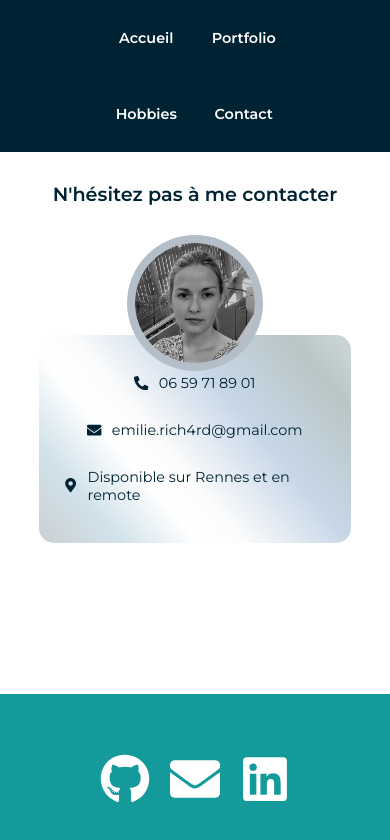
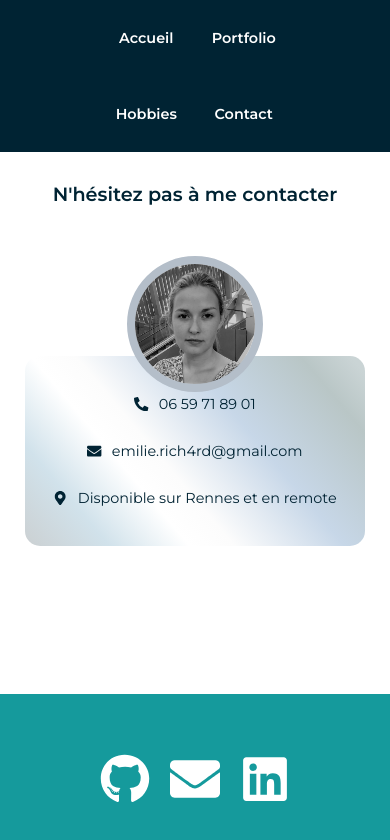
Before and after one commit to Emilie2393/emilierichard_cv, a React (Create React App) app: page /contact in a window 390 px wide. Shown: the top 840 px of the page. Built offline with nearby package versions, Linux system fonts and the light colour scheme.

Commit message:
Contact browser correction

```diff
--- a/src/styles/components/ContactCard.scss
+++ b/src/styles/components/ContactCard.scss
@@ -11,7 +11,7 @@
         padding: 40px;
         width: 410px;
         margin: auto;
-        margin-top: 10%;
+        margin-top: 180px;
         margin-bottom: 40px;
         position: relative;
         &__phone,
@@ -45,9 +45,10 @@
             font-size: 1.2em;
         }
         &__card{
-            width: 67%;
+            width: 290px;
             padding: 25px;
-            margin-top: 33%;
+            margin-top: 150px;
+            margin-bottom: 60px;
             &__phone,
             &__mail,
             &__local {
```
